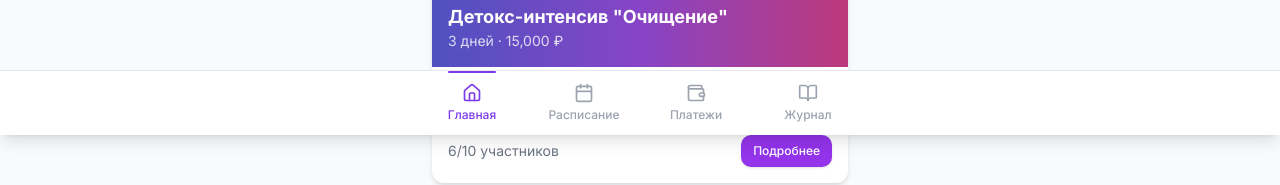
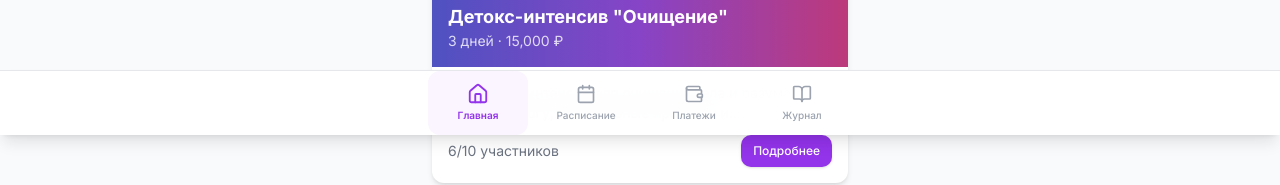
Before and after one commit to massmindmaker/yoga-platform, a Next.js app: page / in a window 1280 px wide. Shown: the part 665-850 px from the top of the page. Built offline with nearby package versions, Linux system fonts and the light colour scheme.

Commit message:
feat: design improvements - accessibility, empty states, haptics, aria-labels

```diff
--- a/app/(student)/schedule/page.tsx
+++ b/app/(student)/schedule/page.tsx
@@ -9,6 +9,8 @@ import { useState } from "react";
 import { YogaClass } from "@/src/types";
 import { BookingModal } from "@/components/booking/booking-modal";
 import { Skeleton } from "@/components/ui/skeleton";
+import { EmptyState } from "@/components/ui/empty-state";
+import { CalendarX } from "lucide-react";
 
 const containerVariants = {
   hidden: { opacity: 0 },
@@ -87,32 +89,11 @@ export default function SchedulePage() {
             </motion.div>
           ))
         ) : (
-          <motion.div
-            variants={itemVariants}
-            className="text-center py-12"
-          >
-            <div className="w-20 h-20 bg-gray-200 rounded-full mx-auto mb-4 flex items-center justify-center">
-              <svg
-                className="w-10 h-10 text-gray-400"
-                fill="none"
-                viewBox="0 0 24 24"
-                stroke="currentColor"
-              >
-                <path
-                  strokeLinecap="round"
-                  strokeLinejoin="round"
-                  strokeWidth={1.5}
-                  d="M8 7V3m8 4V3m-9 8h10M5 21h14a2 2 0 002-2V7a2 2 0 00-2-2H5a2 2 0 00-2 2v12a2 2 0 002 2z"
-                />
-              </svg>
-            </div>
-            <p className="text-gray-500 text-lg font-medium">
-              Нет занятий на этот день
-            </p>
-            <p className="text-gray-400 text-sm mt-1">
-              Выберите другую дату
-            </p>
-          </motion.div>
+          <EmptyState
+            icon={CalendarX}
+            title="Нет занятий на этот день"
+            description="Выберите другую дату или проверьте расписание позже"
+          />
         )}
       </motion.div>
 
--- a/components/layout/bottom-nav.tsx
+++ b/components/layout/bottom-nav.tsx
@@ -5,6 +5,7 @@ import Link from "next/link";
 import { usePathname } from "next/navigation";
 import { Home, Calendar, Wallet, BookOpen } from "lucide-react";
 import { cn } from "@/lib/utils";
+import { haptics } from "@/lib/haptics";
 
 const navItems = [
   { href: "/", label: "Главная", icon: Home },
@@ -23,8 +24,8 @@ export function BottomNav() {
       transition={{ type: "spring", stiffness: 300, damping: 30 }}
       className="fixed bottom-0 left-0 right-0 z-50 safe-area-bottom"
     >
-      <div className="bg-white border-t border-gray-200 shadow-lg">
-        <div className="flex items-center justify-around h-16 max-w-md mx-auto">
+      <div className="bg-white/95 backdrop-blur-lg border-t border-gray-200 shadow-lg">
+        <div className="flex items-center justify-around h-16 max-w-md mx-auto px-2">
           {navItems.map((item) => {
             const isActive = pathname === item.href || pathname.startsWith(`${item.href}/`);
             const Icon = item.icon;
@@ -33,25 +34,33 @@ export function BottomNav() {
               <Link
                 key={item.href}
                 href={item.href}
+                aria-label={item.label}
+                aria-current={isActive ? "page" : undefined}
+                onClick={() => haptics.light()}
                 className={cn(
-                  "flex flex-col items-center justify-center w-full h-full relative transition-colors duration-200",
-                  isActive ? "text-[#7C3AED]" : "text-gray-400 hover:text-gray-600"
+                  "flex flex-col items-center justify-center w-full h-full relative transition-all duration-200 rounded-xl mx-1",
+                  isActive
+                    ? "bg-purple-50 text-purple-600"
+                    : "text-gray-400 hover:text-gray-600 hover:bg-gray-50"
                 )}
               >
-                {isActive && (
+                <div className="relative">
                   <motion.div
-                    layoutId="activeTab"
-                    className="absolute top-0 w-12 h-0.5 bg-[#7C3AED] rounded-full"
-                    transition={{ type: "spring", stiffness: 500, damping: 30 }}
-                  />
-                )}
-                <motion.div
-                  whileTap={{ scale: 0.9 }}
-                  className="flex flex-col items-center"
-                >
-                  <Icon className="w-5 h-5 mb-1" />
-                  <span className="text-xs font-medium">{item.label}</span>
-                </motion.div>
+                    whileTap={{ scale: 0.9 }}
+                    className="flex flex-col items-center"
+                  >
+                    <Icon className={cn(
+                      "w-5 h-5 mb-1 transition-transform duration-200",
+                      isActive && "scale-110"
+                    )} />
+                    <span className={cn(
+                      "text-[10px] font-medium transition-all",
+                      isActive && "font-semibold"
+                    )}>
+                      {item.label}
+                    </span>
+                  </motion.div>
+                </div>
               </Link>
             );
           })}
--- a/components/schedule/class-card.tsx
+++ b/components/schedule/class-card.tsx
@@ -189,6 +189,7 @@ export function ClassCard({
                     <Button
                       variant="outline"
                       onClick={onCancel}
+                      aria-label={`Отменить запись на занятие ${yogaClass.title}`}
                       className={`${styles.button} font-semibold`}
                     >
                       Отменить
@@ -198,6 +199,7 @@ export function ClassCard({
                   <div className="flex flex-col items-end gap-1">
                     <Button
                       disabled
+                      aria-label={`Мест нет на занятие ${yogaClass.title}`}
                       className={styles.button}
                     >
                       Мест нет
@@ -208,6 +210,7 @@ export function ClassCard({
                           variant="ghost"
                           size="sm"
                           onClick={onJoinWaitlist}
+                          aria-label={`Встать в очередь на занятие ${yogaClass.title}`}
                           className="text-[#F97316] hover:text-[#EA580C] text-xs h-auto py-1 font-medium"
                         >
                           В очередь →
@@ -223,6 +226,7 @@ export function ClassCard({
                   >
                     <Button
                       onClick={onBook}
+                      aria-label={`Записаться на занятие ${yogaClass.title}`}
                       className={`${styles.button} font-semibold px-6`}
                     >
                       Записаться
--- /dev/null
+++ b/components/ui/empty-state.tsx
@@ -0,0 +1,38 @@
+import { motion } from "framer-motion";
+import { LucideIcon } from "lucide-react";
+import { Button } from "@/components/ui/button";
+
+interface EmptyStateProps {
+  icon: LucideIcon;
+  title: string;
+  description: string;
+  action?: () => void;
+  actionLabel?: string;
+}
+
+export function EmptyState({
+  icon: Icon,
+  title,
+  description,
+  action,
+  actionLabel
+}: EmptyStateProps) {
+  return (
+    <motion.div
+      initial={{ opacity: 0, scale: 0.95 }}
+      animate={{ opacity: 1, scale: 1 }}
+      className="flex flex-col items-center justify-center py-16 px-4 text-center"
+    >
+      <div className="w-24 h-24 rounded-full bg-purple-50 flex items-center justify-center mb-4">
+        <Icon className="w-12 h-12 text-purple-300" />
+      </div>
+      <h3 className="text-lg font-semibold text-gray-900 mb-2">{title}</h3>
+      <p className="text-gray-500 max-w-xs mb-6">{description}</p>
+      {action && actionLabel && (
+        <Button onClick={action} className="bg-purple-600 hover:bg-purple-700">
+          {actionLabel}
+        </Button>
+      )}
+    </motion.div>
+  );
+}
--- /dev/null
+++ b/lib/haptics.ts
@@ -0,0 +1,22 @@
+export const haptics = {
+  light: () => {
+    if (typeof window !== 'undefined' && 'vibrate' in navigator) {
+      navigator.vibrate(10);
+    }
+  },
+  medium: () => {
+    if (typeof window !== 'undefined' && 'vibrate' in navigator) {
+      navigator.vibrate(20);
+    }
+  },
+  success: () => {
+    if (typeof window !== 'undefined' && 'vibrate' in navigator) {
+      navigator.vibrate([50, 30, 50]);
+    }
+  },
+  error: () => {
+    if (typeof window !== 'undefined' && 'vibrate' in navigator) {
+      navigator.vibrate([100, 50, 100]);
+    }
+  }
+};
```
Also changed, not shown: src/hooks/use-reduced-motion.ts (added, +18 -0 lines).
